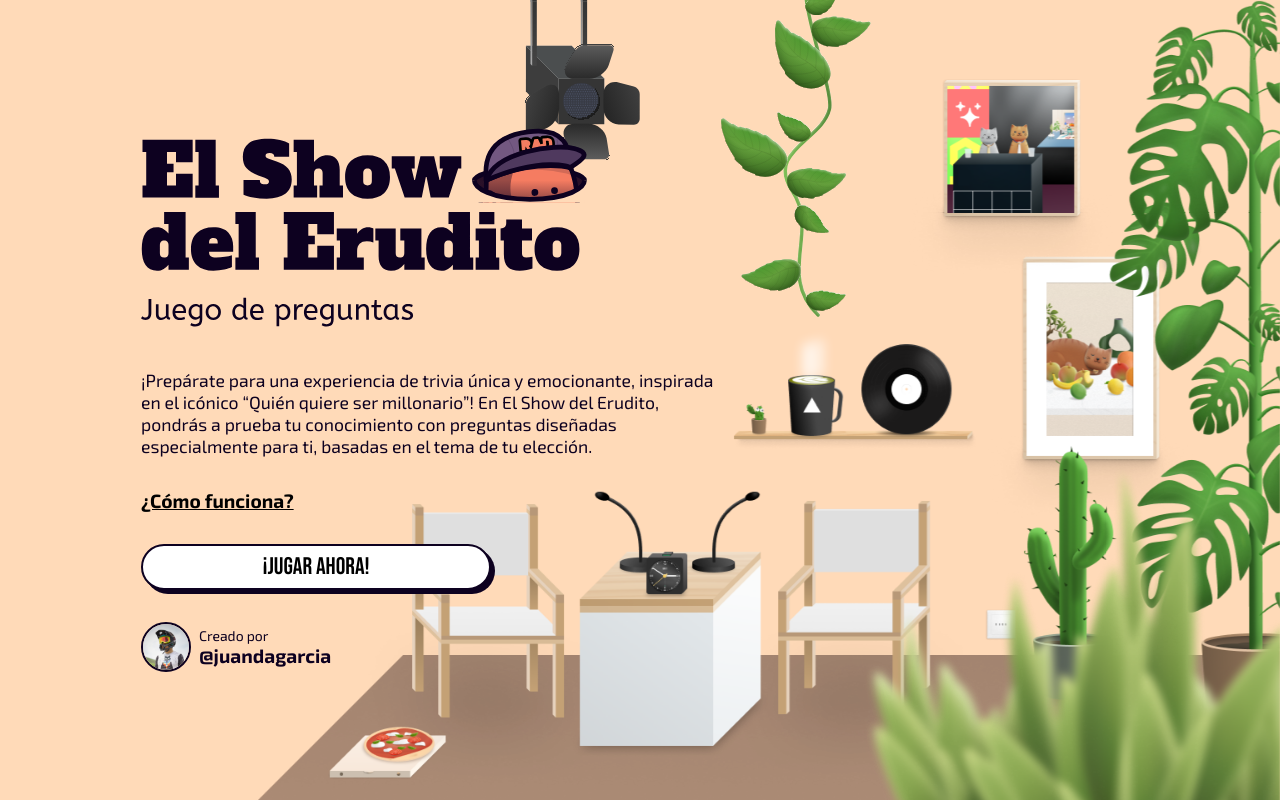
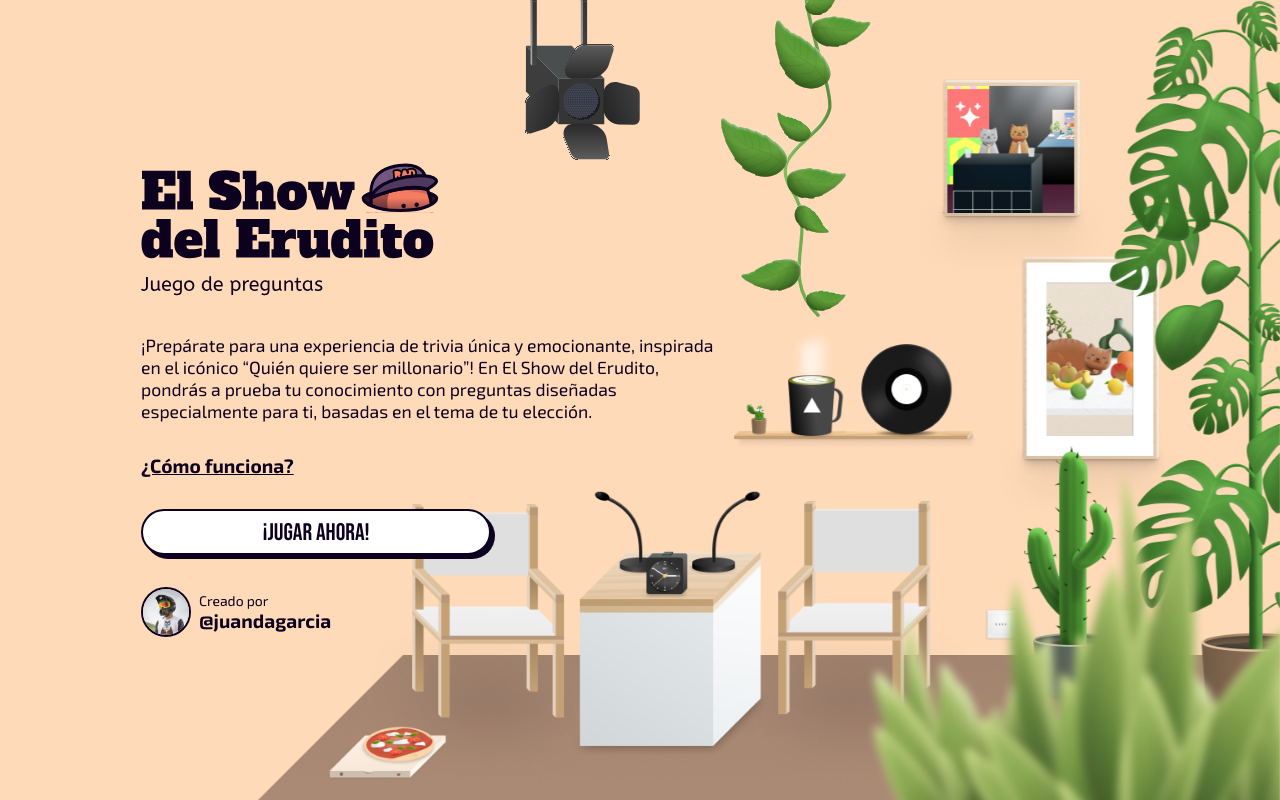
Before and after one commit to JuandaGarcia/el-show-del-erudito, a Next.js app: page / in a window 1280 px wide. Built offline with nearby package versions, Linux system fonts and the light colour scheme.

Commit message:
Fix Style 🎨

```diff
--- a/app/globals.scss
+++ b/app/globals.scss
@@ -20,6 +20,7 @@ body {
 a {
 	color: inherit;
 	text-decoration: none;
+	color: inherit;
 }
 
 button {
@@ -27,6 +28,7 @@ button {
 	border: none;
 	font-family: inherit;
 	outline: none;
+	color: inherit;
 }
 
 ::selection {
--- a/app/page.module.scss
+++ b/app/page.module.scss
@@ -23,6 +23,9 @@
 		&__logo {
 			width: 18rem;
 			@include desktop {
+				width: 20rem;
+			}
+			@include custom-breakpoint(1440px) {
 				width: 30rem;
 			}
 		}
--- a/styles/mixins/_responsive.scss
+++ b/styles/mixins/_responsive.scss
@@ -3,3 +3,9 @@
 		@content;
 	}
 }
+
+@mixin custom-breakpoint($custom: 1200px) {
+	@media only screen and (min-width: $custom) {
+		@content;
+	}
+}
```
